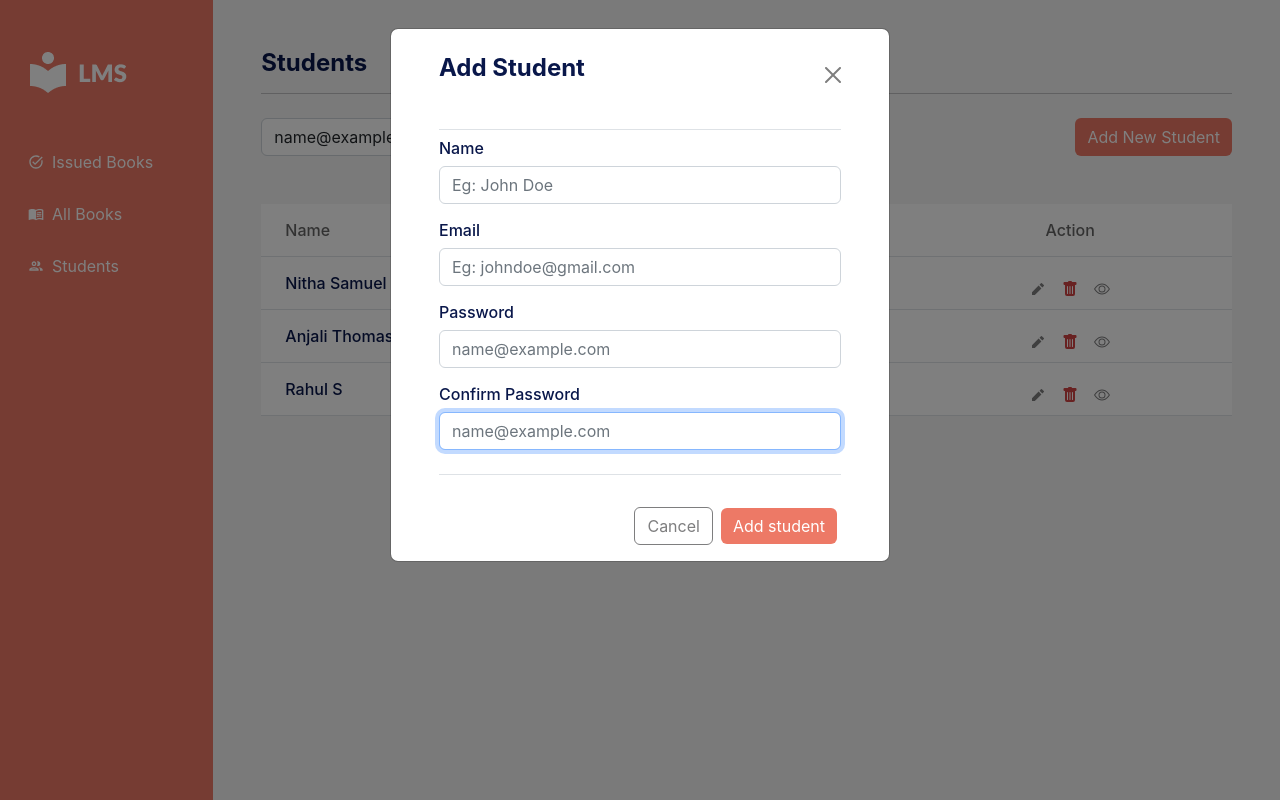
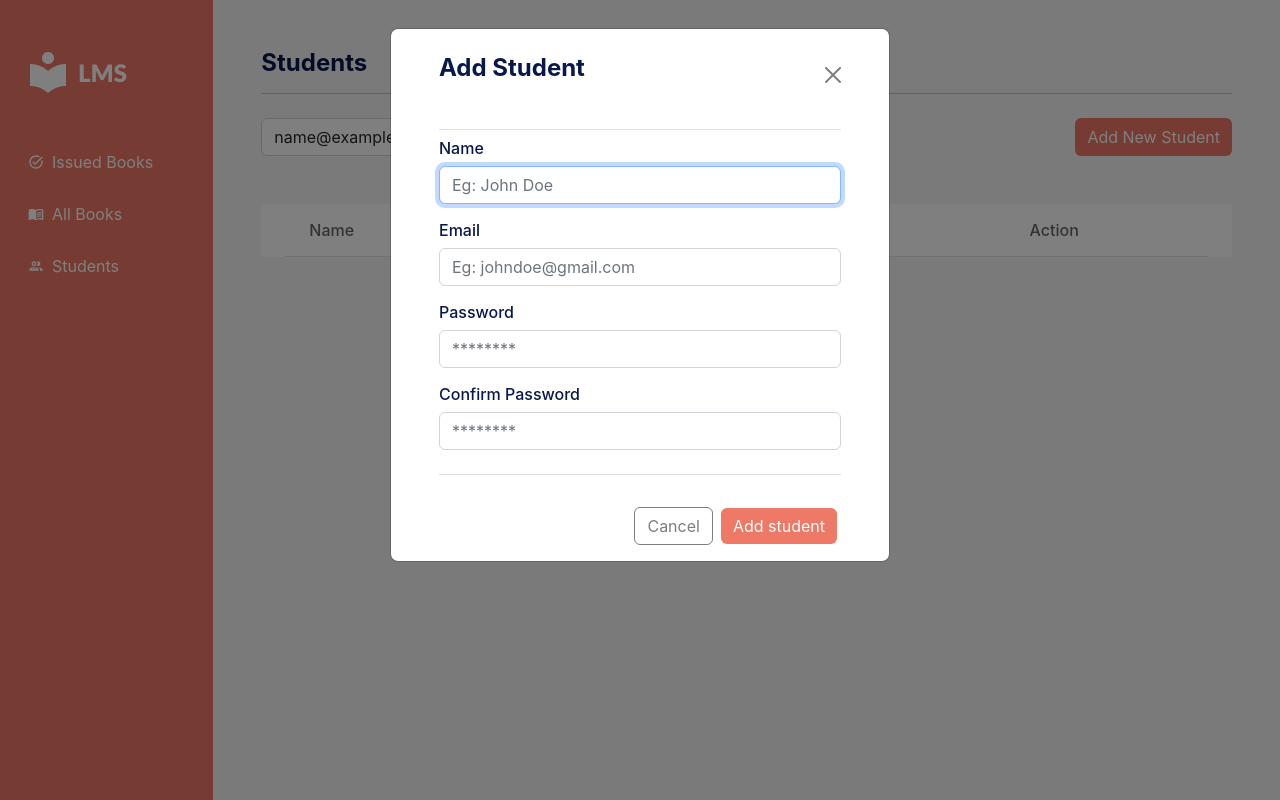
Before and after one commit to Ajay-aot/freshers-main-project-lms, a React (Create React App) app in the folder main-project/: page /Students in a window 1280 px wide. Both pictures are taken after typing "name@example.com" into the empty fields and a click on the button "Add New Student". Built offline with nearby package versions, Linux system fonts and the light colour scheme.

Commit message:
student adding updated

```diff
--- a/main-project/public/index.html
+++ b/main-project/public/index.html
@@ -2,7 +2,7 @@
 <html lang="en">
   <head>
     <meta charset="utf-8" />
-    <link rel="icon" href="%PUBLIC_URL%/favicon.ico" />
+    <link rel="icon" href="%PUBLIC_URL%/Logo-lib.png" />
     <meta name="viewport" content="width=device-width, initial-scale=1" />
     <meta name="theme-color" content="#000000" />
     <meta
@@ -30,7 +30,7 @@
   integrity="sha384-Zenh87qX5JnK2Jl0vWa8Ck2rdkQ2Bzep5IDxbcnCeuOxjzrPF/et3URy9Bv1WTRi"
   crossorigin="anonymous"
 />
-    <title>React App</title>
+    <title>Library Management System</title>
   </head>
   <body>
     <noscript>You need to enable JavaScript to run this app.</noscript>
--- a/main-project/src/App.js
+++ b/main-project/src/App.js
@@ -2,16 +2,19 @@
 import './App.css';
 import Adminstudent from './adminstudents/adminstudents'
 import Loginform from './Loginform';
-import { useState } from 'react';
+import { createContext, useState } from 'react';
 import {BrowserRouter as Router,Routes,Route} from "react-router-dom"
 // import Mainfunction from './adminstudents/mainpage'
 import Adminissuedbooks from './adminissuedbooks/Adminissuedbooks'
 import Adminallbooks from './adminallbooks/Adminallbooks'
 
-
+const studentContext = createContext()
+const adminissuedBook = createContext()
 
 function App() {
 
+  const [studentArray,setStudentarray] = useState([])
+  const [adssuedBooksarray,setAdissuedbooksarray] = useState([])
 
   const [Authentication,setAuthentication] = useState(false)
 
@@ -20,8 +23,8 @@ function App() {
   }
   return (
     <div className="App">
-
-
+      <adminissuedBook.Provider value={[adssuedBooksarray,setAdissuedbooksarray]}>
+           <studentContext.Provider value={[studentArray,setStudentarray]}>
             <Router>
                 <Routes>
                 <Route path="/" element={ !Authentication ?( <Loginform authfun={Authfun} /> ) : (<Adminissuedbooks/>)}/>
@@ -30,6 +33,8 @@ function App() {
 
               </Routes>
            </Router>
+           </studentContext.Provider>
+           </adminissuedBook.Provider>
 
 
     </div>
@@ -37,3 +42,4 @@ function App() {
 }
 
 export default App;
+export {studentContext}
--- a/main-project/src/Sidebar2.js
+++ b/main-project/src/Sidebar2.js
@@ -9,6 +9,7 @@ export default function Orangesidebar() {
   return (
 
     <div className="left col-2">
+
       <img className="ps-4 pt-5" src={logo2} alt="logo2"/>
         <div className="d-flex flex-column px-3 gap-3">
         <Link to="/">
@@ -29,8 +30,8 @@ export default function Orangesidebar() {
             Students
           </Button>
         </Link>
+
       </div>
     </div>
-  )
-
+    )
 }
--- a/main-project/src/adminallbooks/Allbooksheading.js
+++ b/main-project/src/adminallbooks/Allbooksheading.js
@@ -1,7 +1,7 @@
 import Content from './Allbookcontent'
 function Allbooksheading(){
     return(
-        <div className='listcontent '>
+        <div className='listcontent px-4 '>
 
         <div className='d-flex py-4 px-4 mt-5 pt-3  headings border-bottom'>
                     <p className=' col-2 m-0 '>Book Title</p>
--- a/main-project/src/adminissuedbooks/Issuedheading.js
+++ b/main-project/src/adminissuedbooks/Issuedheading.js
@@ -1,7 +1,7 @@
 import Issuedcontent from './Issuedcontent'
 function Issuedheading(){
     return(
-        <div className='listcontent '>
+        <div className='listcontent px-4 '>
 
         <div className='d-flex pt-3 pb-1 px-4 mt-5  gap-2 headings border-bottom'>
                     <p className='col-2 m-0 '>Book Title</p>
--- a/main-project/src/adminstudents/content.js
+++ b/main-project/src/adminstudents/content.js
@@ -1,23 +1,22 @@
-import { useState } from "react"
+import { useState,useContext } from "react"
 import {RiPencilFill} from 'react-icons/ri'
 import {BsTrashFill,BsEye} from 'react-icons/bs'
 
+import { studentContext}  from  '../App'
+
 function Content(){
+    const [studentArray,setStudentarray] = useContext(studentContext)
 
-    const [data,setData] = useState([
-        {key: 1 , name:"Nitha Samuel",mail:"nithasamuel@gmail.com"},
-        {key: 2 , name:"Anjali Thomas", mail:"anjali.t@hotmail.com"},
-        {key: 3 , name:"Rahul S", mail:"srahul@gmail.com"}
-    ])
+
     return(
 
 
-        data.map((item)=>{
+        studentArray.map((item)=>{
             return(
                 <>
                 <div className="d-flex mt-3  items border-bottom list  " key={item.key}>
                     <p className="col-5 m-0 px-4">{item.name}</p>
-                    <p className="col-3">{item.mail}</p>
+                    <p className="col-3">{item.email}</p>
                     <div className="d-flex gap-3  mt-2 col-4 m-0 justify-content-center ">
                     <RiPencilFill className="ash"/>
                     <BsTrashFill className="trash" />
--- a/main-project/src/adminstudents/contentheading.js
+++ b/main-project/src/adminstudents/contentheading.js
@@ -1,7 +1,7 @@
 import Content from './content'
 function Heading(){
     return(
-        <div className='listcontent '>
+        <div className='listcontent px-4 '>
 
         <div className='d-flex  mt-5 pt-3 pb-3 headings border-bottom'>
                     <p className='col-5  m-0 px-4'>Name</p>
--- a/main-project/src/adminstudents/searchbar.js
+++ b/main-project/src/adminstudents/searchbar.js
@@ -1,13 +1,37 @@
 import Form from "react-bootstrap/Form";
 import Button from "react-bootstrap/Button";
 import Modal from 'react-bootstrap/Modal';
-import React, { useState } from 'react';
+import React, { useState,useContext  } from 'react';
+import { studentContext}  from  '../App'
+import shortid from "shortid"
+
 
 function Search(){
     const [show, setShow] = useState(false);
-
     const handleClose = () => setShow(false);
     const handleShow = () => setShow(true);
+
+    const [studentArray,setStudentarray] = useContext(studentContext)
+
+
+
+
+    const [students,setStudents] = useState({
+      name:"", email:"", password:"", confirmpassword:""
+    })
+
+    const handleInput = (e) =>{
+     let name = e.target.name
+     let value = e.target.value
+     setStudents({...students, [name]:value})
+     console.log(students)
+    }
+    const handleAddstudent = () =>{
+      setStudentarray([...studentArray,{key:shortid.generate(),name:students.name,email:students.email,password:students.confirmpassword}])
+      console.log(studentArray)
+    }
+
+
     return(
         <div className="d-flex justify-content-between mt-4">
             <form className="col-6 ">
@@ -29,7 +53,9 @@ function Search(){
             <Form.Group className="mb-3" controlId="exampleForm.ControlInput1">
               <Form.Label>Name</Form.Label>
               <Form.Control
+                name="name"
                 type="text"
+                onChange={handleInput}
                 placeholder="Eg: John Doe"
                 autoFocus
               />
@@ -37,25 +63,31 @@ function Search(){
             <Form.Group className="mb-3" controlId="exampleForm.ControlInput1">
               <Form.Label>Email</Form.Label>
               <Form.Control
+                name="email"
                 type="email"
+                onChange={handleInput}
                 placeholder="Eg: johndoe@gmail.com"
-                autoFocus
+                // autoFocus
               />
             </Form.Group>
             <Form.Group className="mb-3" controlId="exampleForm.ControlInput1">
               <Form.Label>Password</Form.Label>
               <Form.Control
+                name="password"
                 type="password"
-                placeholder="name@example.com"
-                autoFocus
+                onChange={handleInput}
+                placeholder="********"
+                // autoFocus
               />
             </Form.Group>
             <Form.Group className="mb-3" controlId="exampleForm.ControlInput1">
               <Form.Label>Confirm Password</Form.Label>
               <Form.Control
+                name="confirmpassword"
                 type="password"
-                placeholder="name@example.com"
-                autoFocus
+                onChange={handleInput}
+                placeholder="********"
+                // autoFocus
               />
             </Form.Group>
 
@@ -65,7 +97,7 @@ function Search(){
           <Button className="cancel" onClick={handleClose}>
             Cancel
           </Button>
-          <Button variant="primary" className="border-0 hoverbutton" onClick={handleClose}>
+          <Button variant="primary" className="border-0 hoverbutton" onClick={()=>{handleClose();handleAddstudent()}}>
             Add student
           </Button>
         </Modal.Footer>
--- /dev/null
+++ b/package.json
@@ -0,0 +1,5 @@
+{
+  "dependencies": {
+    "shortid": "^2.2.16"
+  }
+}
```
Also changed, not shown: main-project/public/Logo-lib.png (added), 1 other file (tests, documents, lock files or other folders).
